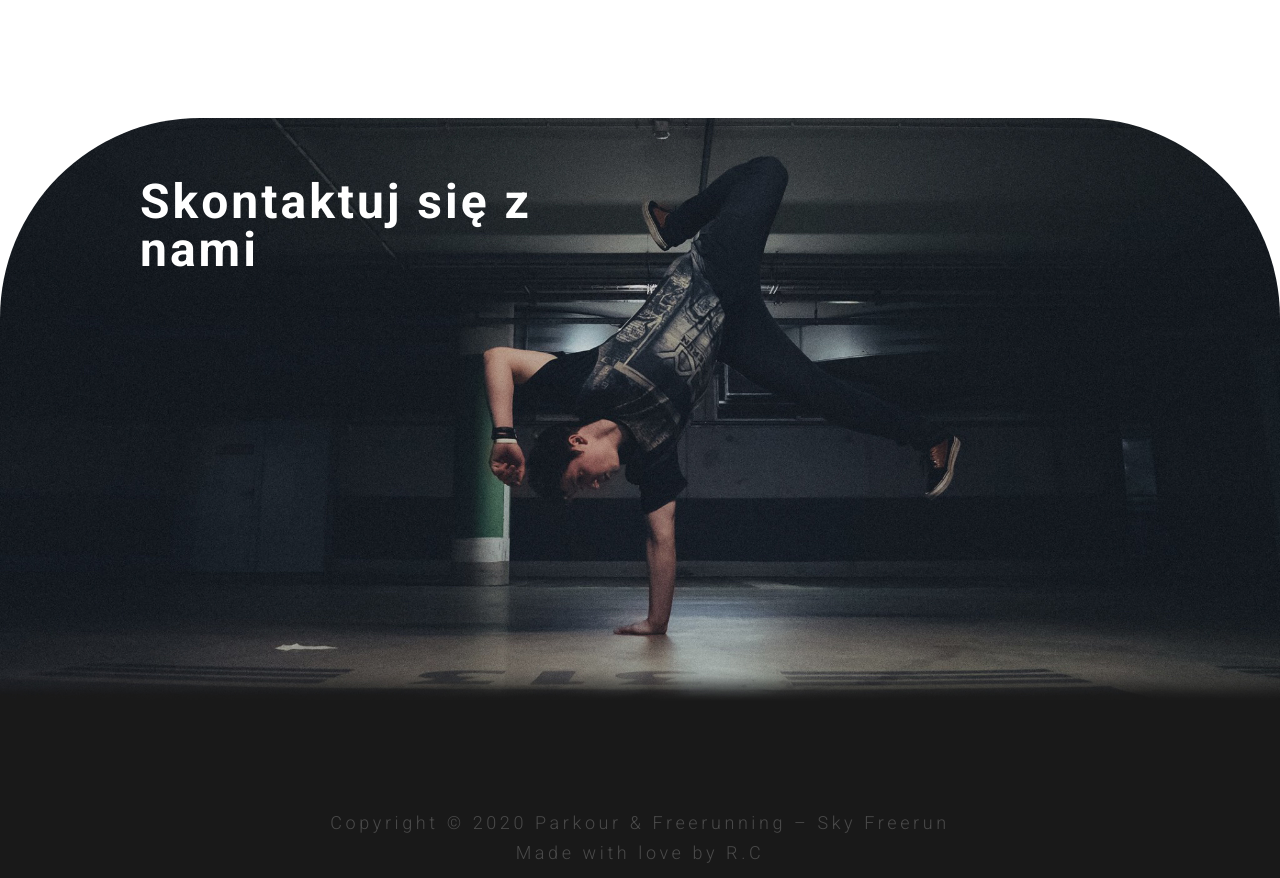
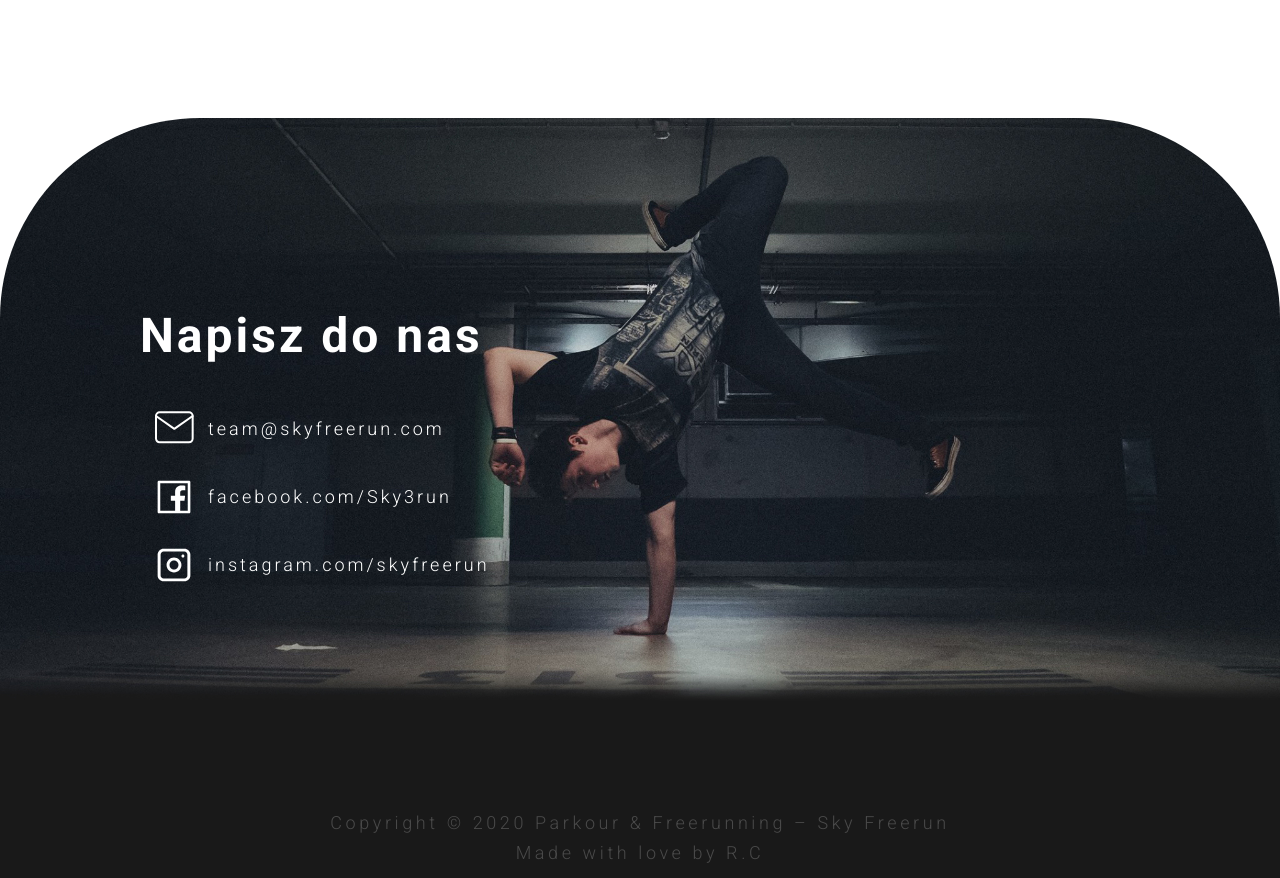
Before and after one commit to rafalciecwierz/Sky-Freerun-Website, a website: page index.html in a window 1280 px wide. Shown: the part 2662-3540 px from the top of the page. Drawn offline with Linux system fonts and the light colour scheme.

Commit message:
ADD: Contact links

```diff
--- a/index.html
+++ b/index.html
@@ -102,8 +102,20 @@
     </section>
 
     <section class="contact grid-container">
-        <div class="contact__text">
-            <h2 class="section__title section__title--white mb-4">Skontaktuj się z nami</h2>
+        <div class="contact__box">
+            <h2 class="section__title section__title--white mb-4">Napisz do nas</h2>
+            <a href="mailto:team@skyfreerun.com"  class="contact__link">
+                <img src="./assets/contact-mail.svg" alt="Mail icon">
+                <p class="contact__text">team@skyfreerun.com</p>
+            </a>
+            <a href="https://www.facebook.com/Sky3run" target="_blank" class="contact__link">
+                <img src="./assets/contact-fb.svg" alt="Facebook icon">
+                <p  class="contact__text">facebook.com/Sky3run</p>
+            </a>
+            <a href="https://www.instagram.com/skyfreerun/" target="_blank"  class="contact__link">
+                <img src="./assets/contact-insta.svg" alt="Instagram icon">
+                <p class="contact__text">instagram.com/skyfreerun</p>
+            </a>
         </div>
     </section>
 
--- a/sass/_contact.scss
+++ b/sass/_contact.scss
@@ -7,9 +7,37 @@
     background-repeat: no-repeat;
     border-radius: 20rem 20rem 0px 0px;
     height: 85vh;
-    &__text{
+    align-items: center;
+
+    &__box{
         grid-column: center-start / col-end 4;
         padding: 6rem;
     }
 
+
+    &__link{
+        width: 80%;
+        padding: .5rem 1rem;
+        margin: 1rem 0px;
+        border-radius: 1rem;
+        display: flex;
+        align-items: center;
+        color: $color-white;
+        text-decoration: none;
+        transition: background-color .4s ease-in-out;
+        &:hover{
+            background-color: rgba($color-white, 0.3);
+        }
+        &:active{
+            transform: translateY(2px);
+        }
+    }
+
+    &__text{
+        margin-left: 1rem;
+        letter-spacing: .3rem;
+        font-size: 1.8rem;
+        font-weight: $font-weight-light;
+    }
+
 }
```
Also changed, not shown: assets/contact-fb.svg (added), assets/contact-insta.svg (added), assets/contact-mail.svg (added), css/style.css.
